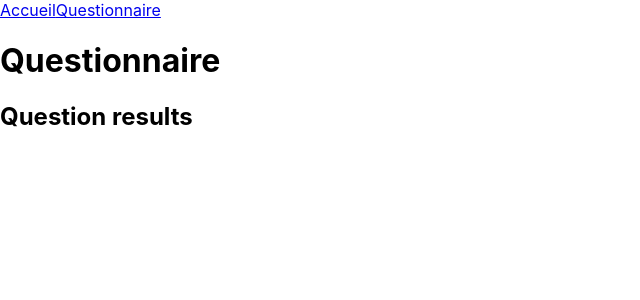
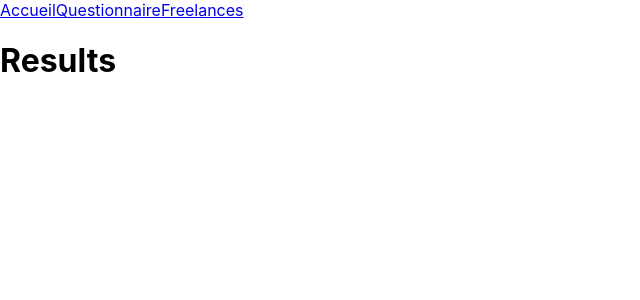
Before and after one commit to sofrdr/Shiny-agency-exercice, a React (Create React App) app: page /survey/results in a window 1280 px wide. Shown: the top 300 px of the page, without its empty margins (0-640 px from the left). Built offline with nearby package versions, Linux system fonts and the light colour scheme.

Commit message:
Adding previous and next question's link in survey component + results page

```diff
--- a/src/App.js
+++ b/src/App.js
@@ -3,6 +3,8 @@ import Home from "./pages/Home/Home";
 import Survey from "./pages/Survey/Survey";
 import Header from "./components/Header/Header";
 import Error from "./components/Error/Error";
+import Results from "./pages/Results/Results";
+import Freelances from "./pages/Freelances/Freelances";
 import { BrowserRouter, Routes, Route } from "react-router-dom";
 
 function App() {
@@ -12,6 +14,8 @@ function App() {
       <Routes>
         <Route path="/" element={<Home />}></Route>
         <Route path="/survey/:questionNumber" element={<Survey />}></Route>
+        <Route path="/survey/results" element={<Results />}></Route>
+        <Route path="/freelances" element={<Freelances />}></Route>
         <Route path="*" element={<Error />}></Route>
       </Routes>
     </BrowserRouter>
--- a/src/components/Header/Header.jsx
+++ b/src/components/Header/Header.jsx
@@ -6,6 +6,7 @@ const Header = () => {
     <nav>
       <Link to="/">Accueil</Link>
       <Link to="/survey/42">Questionnaire</Link>
+      <Link to="/freelances">Freelances</Link>
     </nav>
   );
 };
--- /dev/null
+++ b/src/pages/Freelances/Freelances.jsx
@@ -0,0 +1,11 @@
+import React from "react";
+
+const Freelances = () => {
+  return (
+    <div>
+      <h1>Freelances</h1>
+    </div>
+  );
+};
+
+export default Freelances;
--- /dev/null
+++ b/src/pages/Results/Results.jsx
@@ -0,0 +1,11 @@
+import React from "react";
+
+const Results = () => {
+  return (
+    <div>
+      <h1>Results</h1>
+    </div>
+  );
+};
+
+export default Results;
--- a/src/pages/Survey/Survey.jsx
+++ b/src/pages/Survey/Survey.jsx
@@ -1,12 +1,21 @@
 import React from "react";
-import { useParams } from "react-router-dom";
+import { useParams, Link } from "react-router-dom";
 
 const Survey = () => {
-  const { questionNumber } = useParams();
+  let { questionNumber } = useParams();
+
   return (
     <div>
       <h1>Questionnaire</h1>
       <h2>Question {questionNumber}</h2>
+      {questionNumber !== "1" && (
+        <Link to={`/survey/${Number(questionNumber) - 1}`}>Précédent</Link>
+      )}
+      {questionNumber === "10" ? (
+        <Link to="/survey/results">Résultats</Link>
+      ) : (
+        <Link to={`/survey/${Number(questionNumber) + 1}`}>Suivant</Link>
+      )}
     </div>
   );
 };
```
